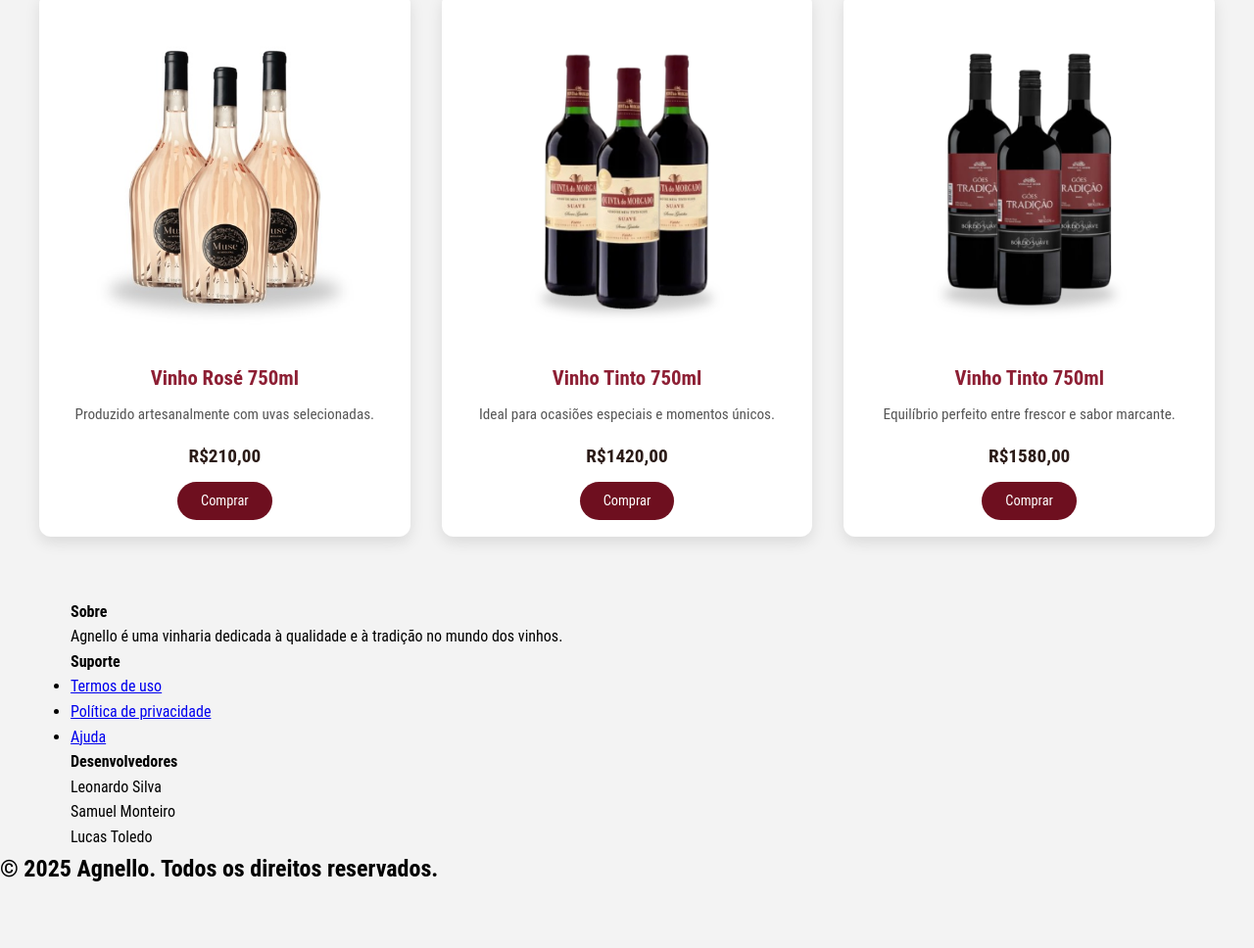
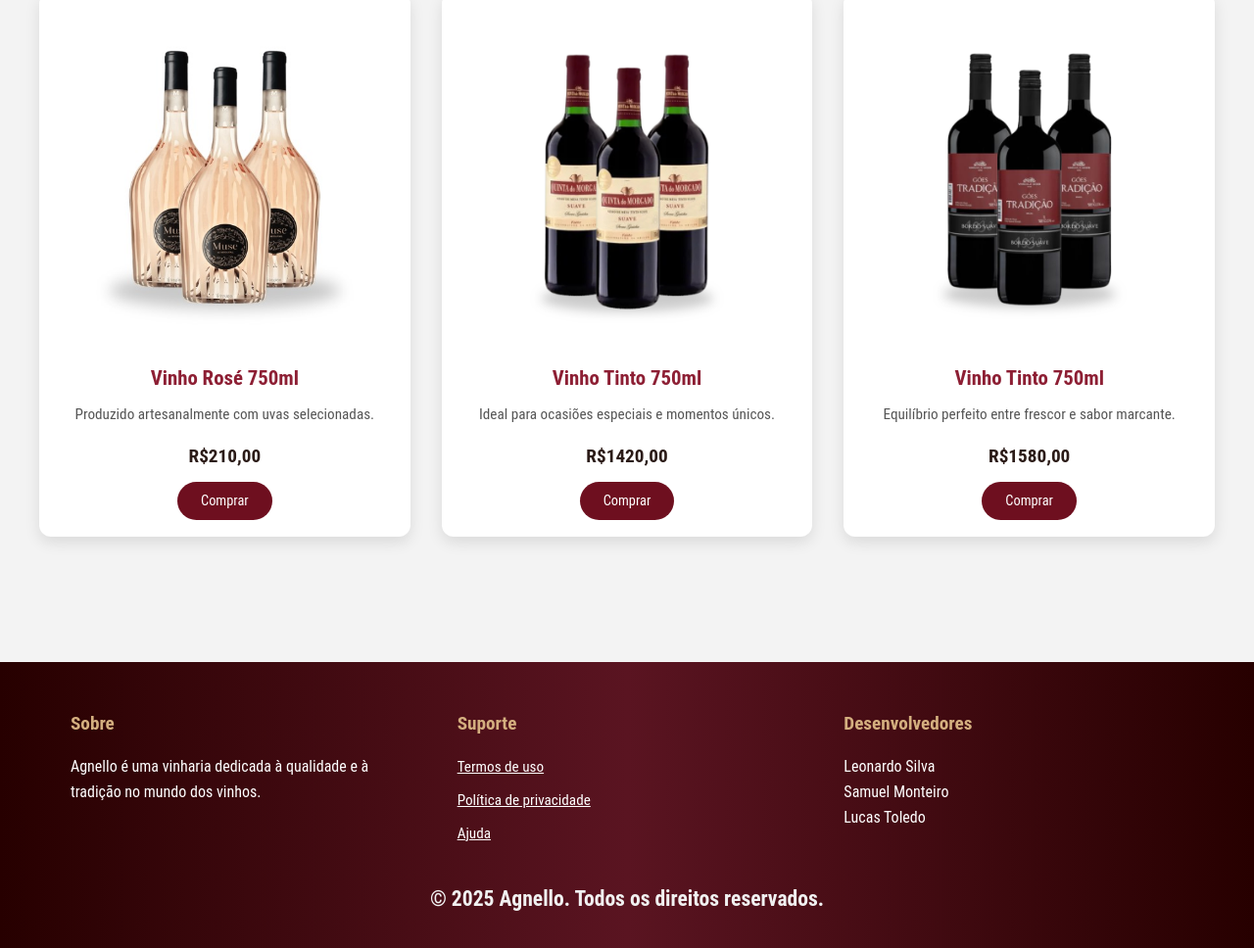
Before and after one commit to CPs-FIAP-2025/CP-FrontEnd-Agnello, a plain HTML site: page index.html in a window 1280 px wide. Shown: the part 1231-2199 px from the top of the page at 98% size. Before the commit the page ends 2137 px from the top, so only its background shows below. Drawn offline with Linux system fonts and the light colour scheme.

Commit message:
estilizando o footer e criando a resposividade

```diff
--- a/src/css/style-index.css
+++ b/src/css/style-index.css
@@ -166,3 +166,83 @@ img {
 .btn-comprar:hover {
     background-color: #8d1f34;
 }
+
+/* Rodapé */
+#rodape {
+    background: linear-gradient(90deg, #270000, #5a1421, #270000);
+    color: #fff;
+    padding: 3rem 2rem 2rem;
+    margin-top: 4rem;
+}
+
+#footer-content {
+    display: flex;
+    flex-wrap: wrap;
+    gap: 3rem;
+    justify-content: space-between;
+}
+
+.coluna {
+    flex: 1 1 250px;
+}
+
+.coluna h4 {
+    font-size: 1.2rem;
+    color: #d4af7f;
+    margin-bottom: 1rem;
+}
+
+.coluna ul {
+    list-style: none;
+    padding-left: 0;
+}
+
+.coluna ul li {
+    margin-bottom: 0.5rem;
+}
+
+.coluna ul li a {
+    color: #fff;
+    font-size: 0.95rem;
+}
+
+.coluna ul li a:hover {
+    color: #d4af7f;
+}
+
+#copy {
+    text-align: center;
+    font-size: 0.9rem;
+    color: #f1f1f1;
+    margin-top: 30px;
+}
+
+/* Responsivo */
+@media (max-width: 768px) {
+    #header-content {
+        flex-direction: column;
+        align-items: flex-start;
+    }
+
+    #topo {
+        position: relative;
+    }
+
+    .nav {
+        flex-direction: column;
+        gap: 1rem;
+        margin-top: 1rem;
+    }
+
+    #destaque {
+        display: none;
+    }
+
+    .produtos {
+        grid-template-columns: 1fr;
+    }
+
+    #sobre {
+        display: none;
+    }
+}
```
